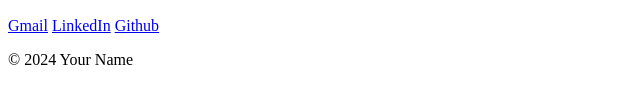
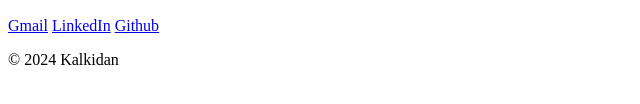
Before and after one commit to Kal2721/My_First_Portfolio, a plain HTML site: page portfolio/index.html in a window 1280 px wide. Shown: the part 692-796 px from the top of the page, 0-640 px from the left. Drawn offline with Linux system fonts and the light colour scheme.

Commit message:
First draft of my portfolio

```diff
--- a/portfolio/index.html
+++ b/portfolio/index.html
@@ -58,7 +58,7 @@
 			</section>
 		</main>
 		<footer>
-			<p>&copy; 2024 Your Name</p>
+			<p>&copy; 2024 Kalkidan</p>
 		</footer>
 	</body>
 </html>
```
